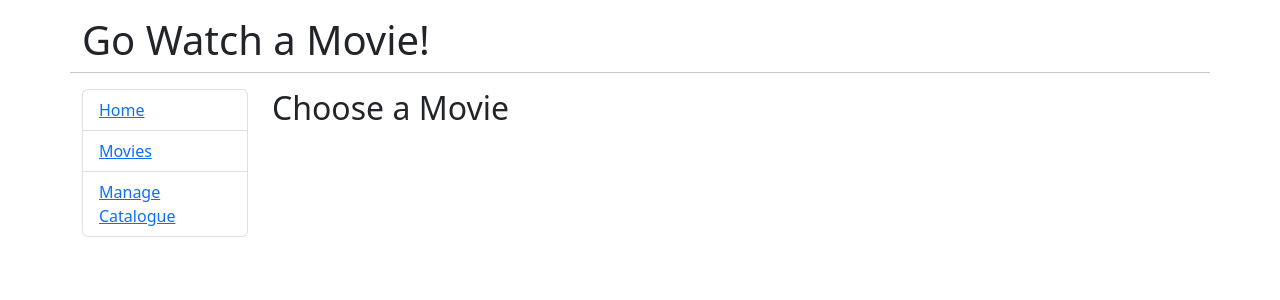
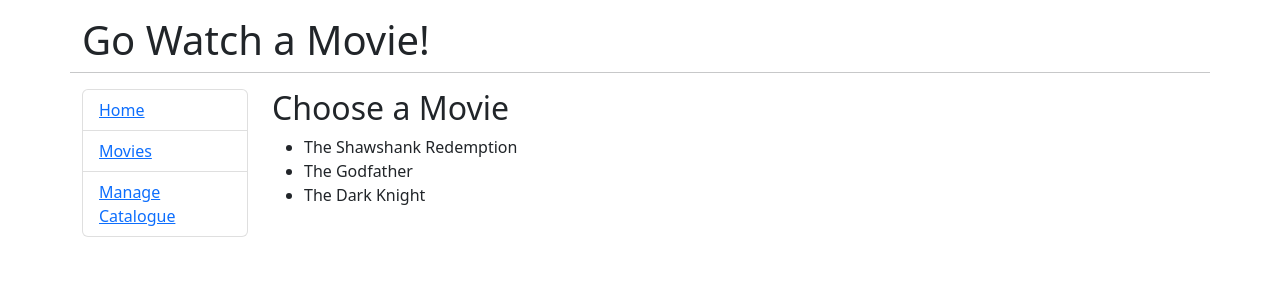
Before and after one commit to anjantalatam/go-movies, a React (Create React App) app: page /movies in a window 1280 px wide. Shown: the top 300 px of the page. Built offline with nearby package versions, Linux system fonts and the light colour scheme.

Commit message:
31 - More about routing and a bit about the React lifecycle

```diff
--- a/src/components/Movies.tsx
+++ b/src/components/Movies.tsx
@@ -1,9 +1,30 @@
-import React from "react";
+import React, { useEffect, useState } from "react";
+
+interface IMovie {
+  id: string;
+  title: string;
+  runTime: Number;
+}
 
 function Movies() {
+  const [movies, setMovies] = useState<IMovie[]>([]);
+
+  useEffect(() => {
+    setMovies([
+      { id: "1", title: "The Shawshank Redemption", runTime: 142 },
+      { id: "2", title: "The Godfather", runTime: 175 },
+      { id: "3", title: "The Dark Knight", runTime: 153 },
+    ]);
+  }, []);
+
   return (
     <>
       <h2>Choose a Movie</h2>
+      <ul>
+        {movies.map((m) => (
+          <li key={m.id}>{m.title}</li>
+        ))}
+      </ul>
     </>
   );
 }
```
